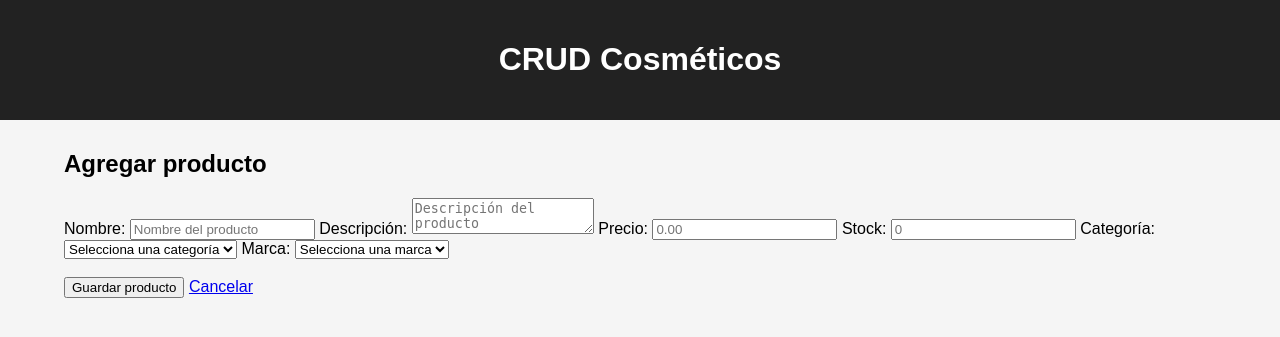
After one commit to SaulOmarPacheco/CRUD-COSMETICOS, a Flask app: page /productos/crear in a window 1280 px wide. The commit adds this page. Shown: the top 337 px of the page. Run offline with Flask 3, Linux system fonts and the light colour scheme.

Commit message:
feat: Agregar productos

```diff
--- a/app.py
+++ b/app.py
@@ -1,5 +1,6 @@
+
 import os
-from flask import Flask, render_template
+from flask import Flask, render_template, request, redirect, url_for
 from flask_sqlalchemy import SQLAlchemy
 from dotenv import load_dotenv
 
@@ -46,16 +47,19 @@ class Producto(db.Model):
     descripcion = db.Column(db.String(255))
     precio = db.Column(db.Numeric(10, 2), nullable=False)
     stock = db.Column(db.Integer, nullable=False)
+
     id_categoria = db.Column(
         db.Integer,
         db.ForeignKey("categorias.id_categoria"),
         nullable=False
     )
+
     id_marca = db.Column(
         db.Integer,
         db.ForeignKey("marcas.id_marca"),
         nullable=False
     )
+
     fecha_registro = db.Column(db.DateTime)
 
     categoria = db.relationship("Categoria")
@@ -67,7 +71,10 @@ class Producto(db.Model):
 # =========================
 @app.route("/")
 def index():
-    productos = Producto.query.order_by(Producto.id_producto).all()
+
+    productos = Producto.query.order_by(
+        Producto.id_producto
+    ).all()
 
     return render_template(
         "index.html",
@@ -75,5 +82,42 @@ def index():
     )
 
 
+# =========================
+# AGREGAR PRODUCTO
+# =========================
+@app.route("/productos/crear", methods=["GET", "POST"])
+def crear_producto():
+
+    categorias = Categoria.query.order_by(
+        Categoria.nombre
+    ).all()
+
+    marcas = Marca.query.order_by(
+        Marca.nombre
+    ).all()
+
+    if request.method == "POST":
+
+        nuevo_producto = Producto(
+            nombre=request.form["nombre"],
+            descripcion=request.form["descripcion"],
+            precio=request.form["precio"],
+            stock=request.form["stock"],
+            id_categoria=request.form["id_categoria"],
+            id_marca=request.form["id_marca"]
+        )
+
+        db.session.add(nuevo_producto)
+        db.session.commit()
+
+        return redirect(url_for("index"))
+
+    return render_template(
+        "create_products.html",
+        categorias=categorias,
+        marcas=marcas
+    )
+
+
 if __name__ == "__main__":
     app.run(debug=True)
--- /dev/null
+++ b/templates/create_products.html
@@ -0,0 +1,104 @@
+{% extends "base.html" %}
+
+{% block title %}
+Agregar producto
+{% endblock %}
+
+{% block content %}
+
+<h2>Agregar producto</h2>
+
+<form method="POST">
+
+    <label>Nombre:</label>
+
+    <input
+        type="text"
+        name="nombre"
+        placeholder="Nombre del producto"
+        required
+    >
+
+
+    <label>Descripción:</label>
+
+    <textarea
+        name="descripcion"
+        placeholder="Descripción del producto"
+    ></textarea>
+
+
+    <label>Precio:</label>
+
+    <input
+        type="number"
+        name="precio"
+        step="0.01"
+        min="0"
+        placeholder="0.00"
+        required
+    >
+
+
+    <label>Stock:</label>
+
+    <input
+        type="number"
+        name="stock"
+        min="0"
+        placeholder="0"
+        required
+    >
+
+
+    <label>Categoría:</label>
+
+    <select name="id_categoria" required>
+
+        <option value="">
+            Selecciona una categoría
+        </option>
+
+        {% for categoria in categorias %}
+
+        <option value="{{ categoria.id_categoria }}">
+            {{ categoria.nombre }}
+        </option>
+
+        {% endfor %}
+
+    </select>
+
+
+    <label>Marca:</label>
+
+    <select name="id_marca" required>
+
+        <option value="">
+            Selecciona una marca
+        </option>
+
+        {% for marca in marcas %}
+
+        <option value="{{ marca.id_marca }}">
+            {{ marca.nombre }}
+        </option>
+
+        {% endfor %}
+
+    </select>
+
+
+    <br><br>
+
+    <button type="submit">
+        Guardar producto
+    </button>
+
+    <a href="{{ url_for('index') }}">
+        Cancelar
+    </a>
+
+</form>
+
+{% endblock %}
```
Also changed, not shown: templates/index.html (+17 -0 lines).
